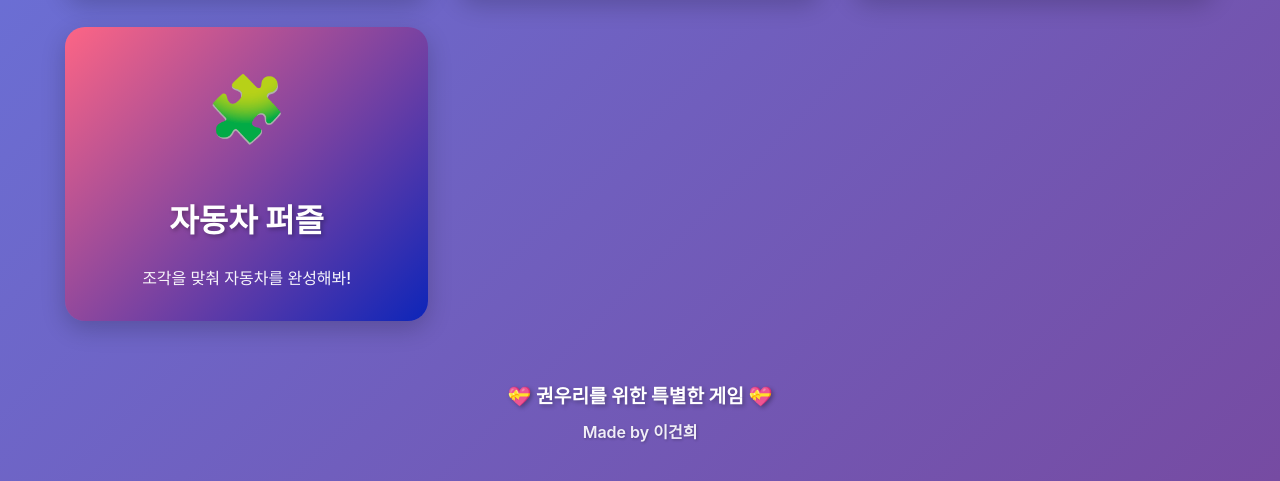
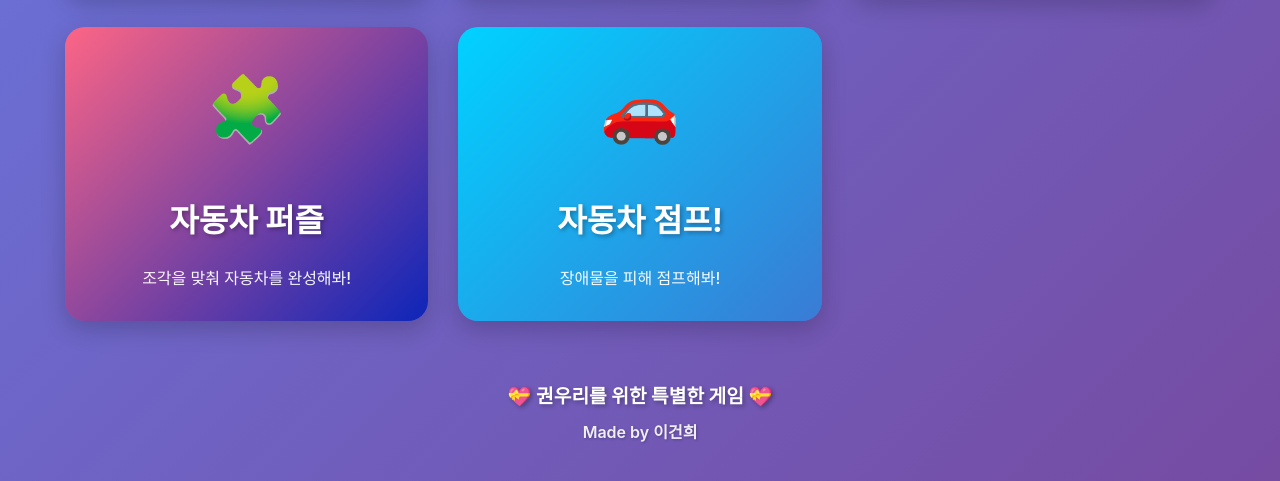
Before and after one commit to dkrnahs515-stack/woori-game, a plain HTML site: page index.html in a window 1280 px wide. Shown: the part 798-1279 px from the top of the page. Drawn offline with Linux system fonts and the light colour scheme.

Commit message:
Update index.html

```diff
--- a/index.html
+++ b/index.html
@@ -65,7 +65,15 @@
                     <h2 class="game-title">자동차 퍼즐</h2>
                     <p class="game-description">조각을 맞춰 자동차를 완성해봐!</p>
                 </a>
+
+                <!-- 자동차 점프 게임 -->
+                <a href="jump-game.html" class="game-card" style="background: linear-gradient(135deg, #00D2FF 0%, #3A7BD5 100%);">
+                    <div class="game-icon">🚗</div>
+                    <h2 class="game-title">자동차 점프!</h2>
+                    <p class="game-description">장애물을 피해 점프해봐!</p>
+                </a>
             </div>
+
 
         </main>
 
```
